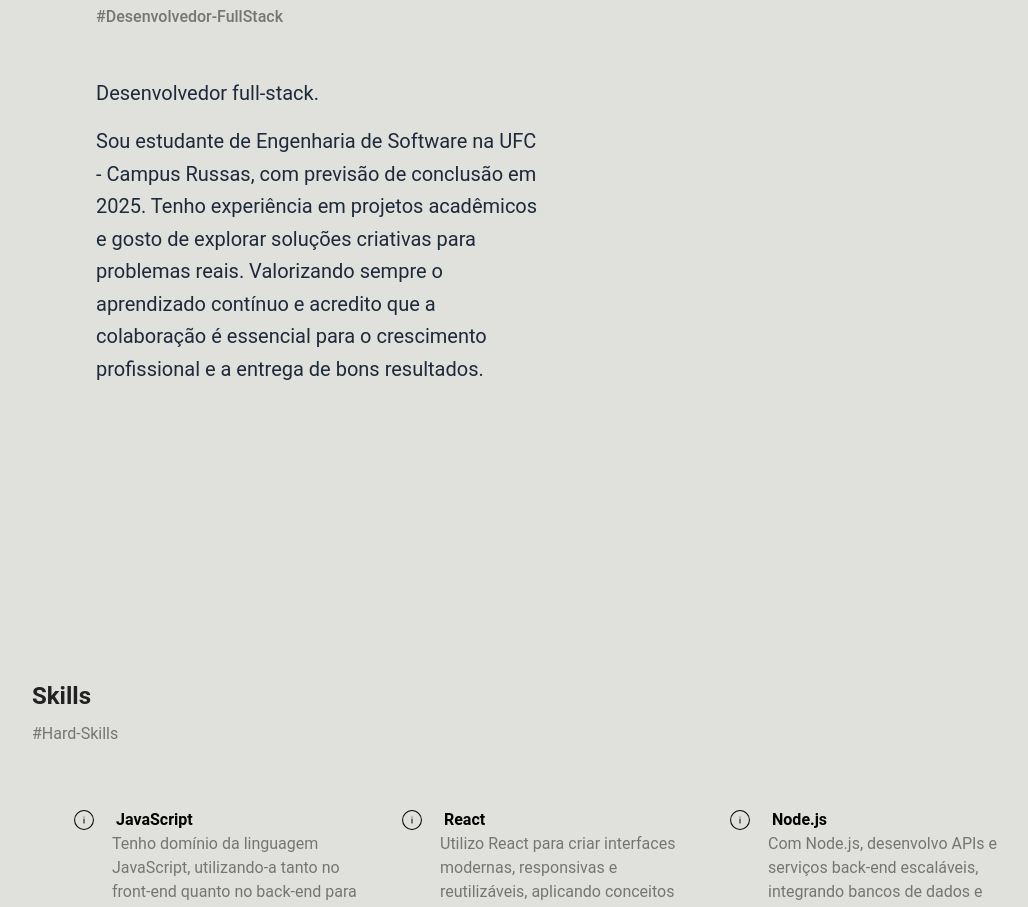
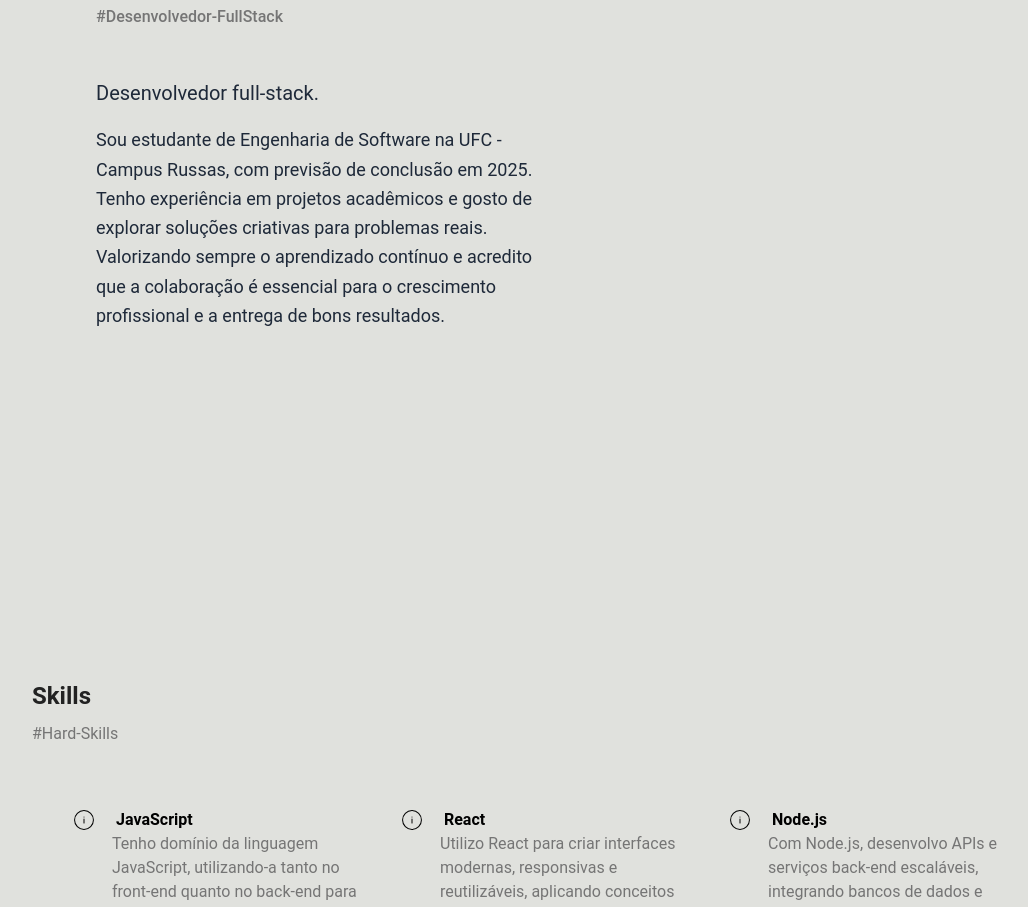
Before and after one commit to juliodeolino/Site_portifolio, a React (Vite) app: page / in a window 1280 px wide. Shown: the part 1040-1947 px from the top of the page, without its empty margins (96-1124 px from the left). Built offline with nearby package versions, Linux system fonts and the light colour scheme.

Commit message:
CorrecaoTexto

```diff
--- a/src/componentes/About.jsx
+++ b/src/componentes/About.jsx
@@ -26,7 +26,7 @@ const About = () => {
                         Desenvolvedor full-stack.
                     </p>
 
-                    <p className="text-gray-800 text-lg leading-relaxed">
+                    <p className="text-gray-800 md:text-lg leading-relaxed text-base">
                         Sou estudante de Engenharia de Software na UFC - Campus Russas, com previsão de conclusão em 2025. Tenho experiência em projetos acadêmicos e gosto de explorar soluções criativas para problemas reais. Valorizando sempre o aprendizado contínuo e acredito que a colaboração é essencial para o crescimento profissional e a entrega de bons resultados.
                     </p>
                     {/* Aqui você pode adicionar um botão de CV, se quiser */}
```
